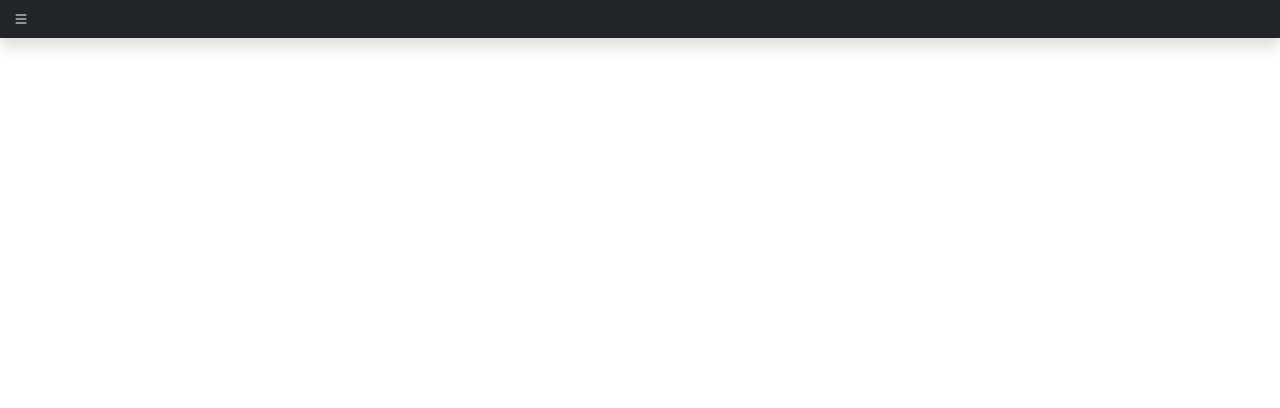
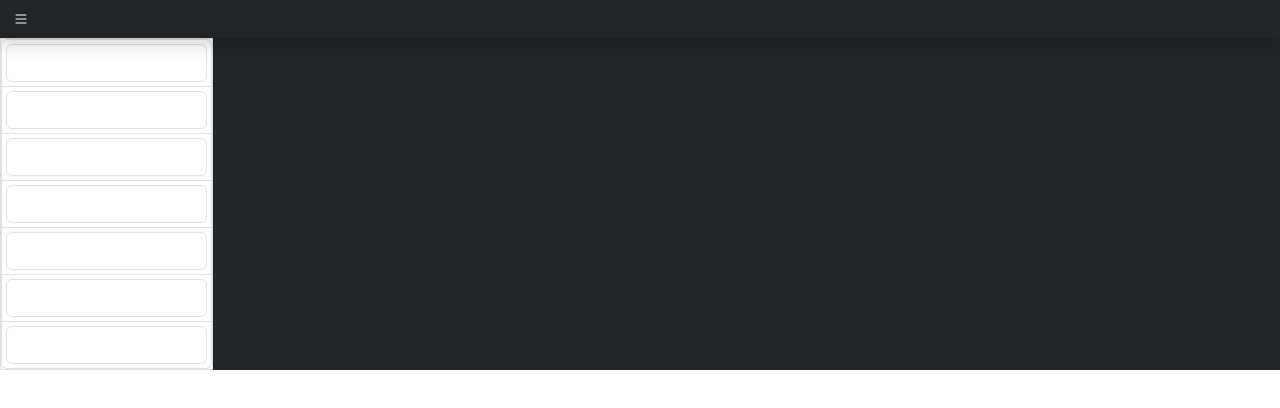
Before and after one commit to MattyMuir/ImplicitEngineWeb, a plain HTML site: page client/index.html in a window 1280 px wide. Drawn offline with nearby package versions, Linux system fonts and the light colour scheme.

Commit message:
Moved SVG to body and started work on equation list.

```diff
--- a/client/index.html
+++ b/client/index.html
@@ -12,7 +12,9 @@
 
 	<!-- Custom CSS -->
 	<link rel="stylesheet" href="styles.css">
+</head>
 
+<body>
 	<!-- List icon image -->
 	<svg xmlns="http://www.w3.org/2000/svg" class="d-none">
 		<symbol id="list" viewBox="0 0 16 16">
@@ -20,10 +22,7 @@
 				d="M2.5 12a.5.5 0 0 1 .5-.5h10a.5.5 0 0 1 0 1H3a.5.5 0 0 1-.5-.5zm0-4a.5.5 0 0 1 .5-.5h10a.5.5 0 0 1 0 1H3a.5.5 0 0 1-.5-.5zm0-4a.5.5 0 0 1 .5-.5h10a.5.5 0 0 1 0 1H3a.5.5 0 0 1-.5-.5z" />
 		</symbol>
 	</svg>
-</head>
 
-<body>
-	<!-- Main HTML Content -->
 	<!-- Navbar -->
 	<header class="navbar sticky-top bg-dark flex-md-nowrap p-0 shadow">
 		<ul class="navbar-nav flex-row">
@@ -38,7 +37,7 @@
 		</ul>
 	</header>
 
-	<!-- Collapsible Sidebars -->
+	<!-- Collapsible Sidebar -->
 	<div class="offcanvas offcanvas-start" tabindex="-1" id="offcanvasExample" aria-labelledby="offcanvasExampleLabel">
 		<div class="offcanvas-header">
 			<h5 class="offcanvas-title" id="offcanvasExampleLabel">Offcanvas</h5>
@@ -63,6 +62,43 @@
 		</div>
 	</div>
 
+	<!-- Grid Layout -->
+	<div class="container-fluid">
+		<div class="row">
+			<!-- Equation List -->
+			<div class="col-2 p-0 border">
+				<ul class="list-group">
+					<li class="list-group-item p-1">
+						<input type="text" class="form-control">
+					</li>
+					<li class="list-group-item p-1">
+						<input type="text" class="form-control">
+					</li>
+					<li class="list-group-item p-1">
+						<input type="text" class="form-control">
+					</li>
+					<li class="list-group-item p-1">
+						<input type="text" class="form-control">
+					</li>
+					<li class="list-group-item p-1">
+						<input type="text" class="form-control">
+					</li>
+					<li class="list-group-item p-1">
+						<input type="text" class="form-control">
+					</li>
+					<li class="list-group-item p-1">
+						<input type="text" class="form-control">
+					</li>
+				</ul>
+			</div>
+
+			<!-- Canvas -->
+			<div class="col-10 p-0 bg-dark">
+
+			</div>
+		</div>
+	</div>
+
 	<!-- Bootstrap JS -->
 	<script src="https://cdn.jsdelivr.net/npm/bootstrap@5.3.2/dist/js/bootstrap.bundle.min.js"
 		integrity="sha384-C6RzsynM9kWDrMNeT87bh95OGNyZPhcTNXj1NW7RuBCsyN/o0jlpcV8Qyq46cDfL"
```
